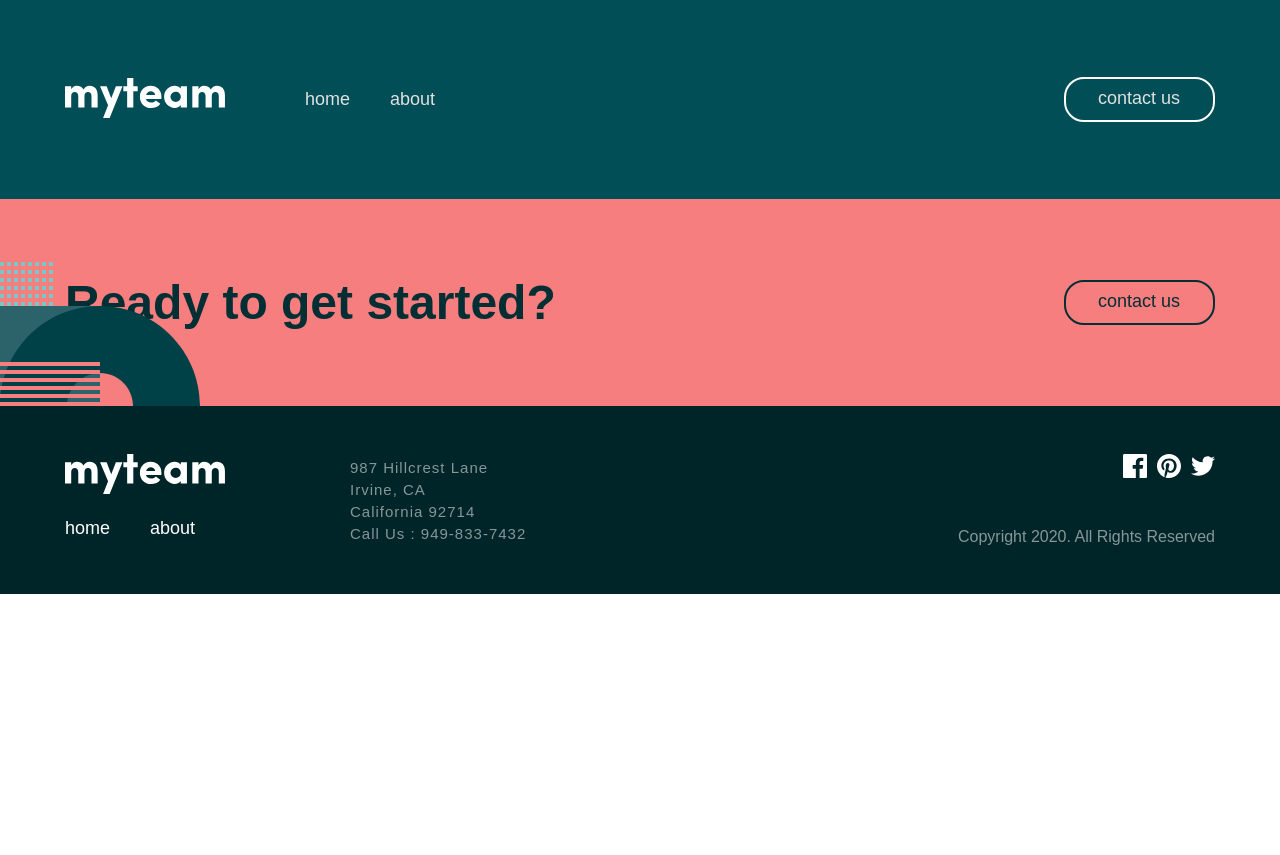
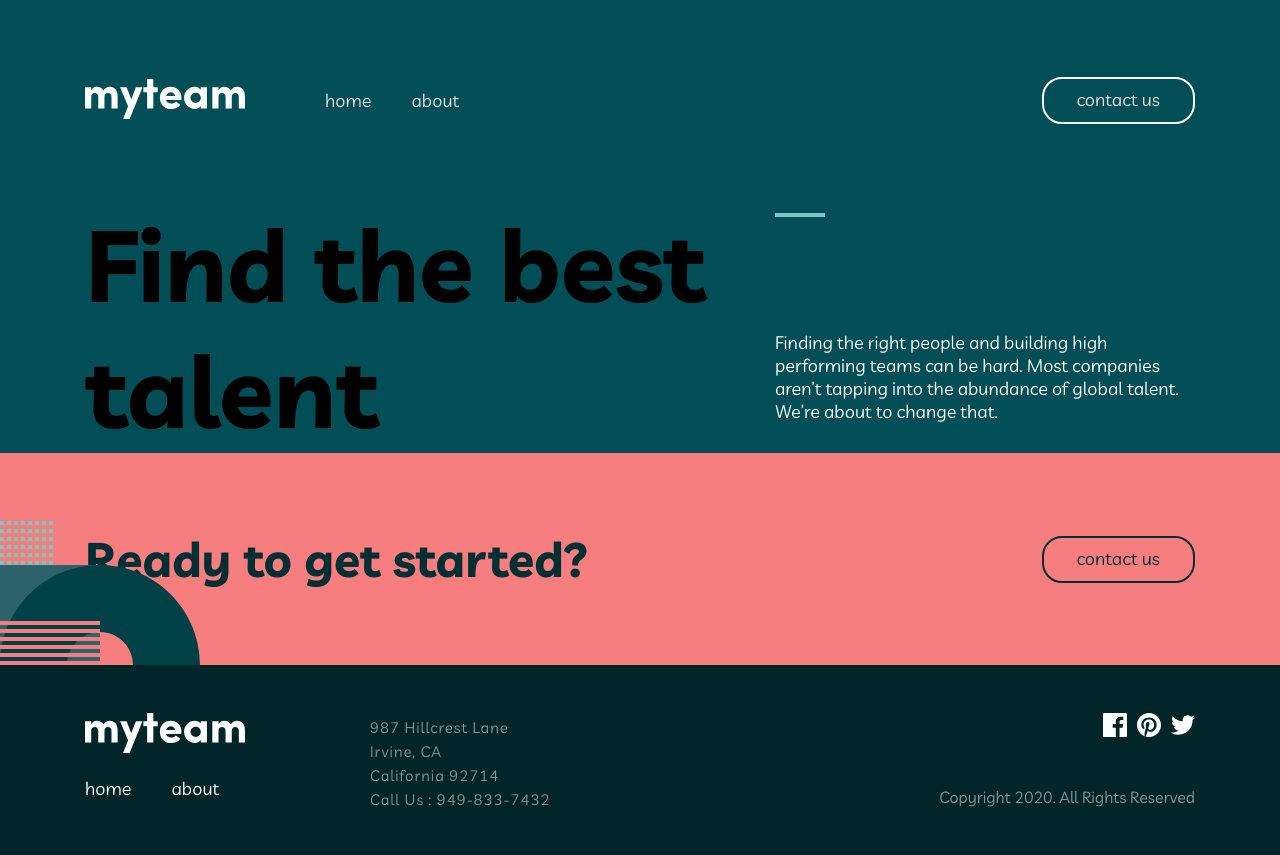
Before and after one commit to shaxriyor364/PEOPLE_TEAM, a plain HTML site: page pages/home.html in a window 1280 px wide. Before the commit the page ends 800 px from the top, so only its background shows below. Drawn offline with Linux system fonts and the light colour scheme; files whose address does not match are found by name.

Commit message:
qwedqfdqWQFE

```diff
--- a/pages/home.html
+++ b/pages/home.html
@@ -40,7 +40,30 @@
       </div>
     </header>
 
-    <section></section>
+    <section class="section-one">
+      <div class="container">
+        <div class="flex-section-one">
+          <div>
+            <div class="line">
+              <img src="../images/disk-left.svg" alt="none!" />
+            </div>
+            <div>
+              <h1 class="h1-text">Find the best <span>talent</span></h1>
+            </div>
+          </div>
+          <div>
+            <div class="line2">
+              <img src="../images/line2.svg" alt="none!" />
+            </div>
+            <p class="pp-text">
+              Finding the right people and building high performing teams can be
+              hard. Most companies aren’t tapping into the abundance of global
+              talent. We’re about to change that.
+            </p>
+          </div>
+        </div>
+      </div>
+    </section>
 
     <section></section>
 
--- a/scss/_contact.scss
+++ b/scss/_contact.scss
@@ -10,22 +10,33 @@
 .body {
   background: rgba(1, 78, 86, 1);
   display: flex;
-  // gap: 0;
 }
 
 .logo-icon {
   height: 200px;
+  @media (max-width: 650px) {
+    display: none;
+  }
 }
 
-.group7{
+.group7 {
   height: 200px;
   margin-top: 320px;
+  @media (max-width: 650px) {
+    display: none;
+  }
 }
 
 .contact {
   display: flex;
-  gap: 220px;
+  width: 100%;
+  justify-content: space-between;
   margin-bottom: 120px;
+  padding: 50px 0;
+  gap: 50px;
+  @media (max-width: 1070px) {
+    flex-direction: column;
+  }
   .contact_desc {
     .contact_desc-title {
       font-family: Livvic;
@@ -37,16 +48,6 @@
     }
 
     .contact_desc-ask {
-      // color: adjust-color(
-      //   $color: #000000,
-      //   $red: 1,
-      //   $green: 2,
-      //   $blue: 3,
-      //   $hue: 0,
-      //   $saturation: 0%,
-      //   $lightness: 0%,
-      //   $alpha: 1
-      // );
       font-family: Livvic;
       font-weight: 700;
       font-size: 32px;
@@ -78,7 +79,8 @@
   }
   .contact-login {
     .contact-login_form {
-      width: 540px;
+      width: 100%;
+      max-width: 540px;
 
       .contact-login_form_input {
         margin-bottom: 24px;
--- a/scss/_home.scss
+++ b/scss/_home.scss
@@ -1,174 +1,39 @@
 @use "./varables" as var;
-header {
+
+.section-one {
   background-color: var.$bg--014;
-
-  ul {
-    display: flex;
-    gap: 40px;
-    li {
-      list-style-type: none;
-      a {
-        text-decoration: none;
-        color: var.$bg--E1;
-        font-size: 18px;
-      }
-    }
-  }
-  .menu-flex {
-    display: flex;
-    gap: 80px;
-    align-items: center;
-    @media (max-width: 500px) {
-      flex-direction: column;
-      gap: 20px;
-      justify-content: center;
-      align-items: center;
-      margin-bottom: 20px;
-    }
-  }
-  button {
-    border: 2px solid var.$bg--FF;
-    border-radius: 20px;
-    background-color: var.$bg--014;
-    ul {
-      li {
-        list-style-type: none;
-        color: var.$bg--FF;
-        padding: 9px 33px 11px 32px;
-        font-size: 18px;
-        a {
-          text-decoration: none;
-        }
-      }
-    }
-  }
-  .btn-flex {
-    display: flex;
-    justify-content: space-between;
-    padding: 77px 0;
-    @media (max-width: 805px) {
-      flex-direction: column;
-      justify-content: center;
-      align-items: center;
-    }
-  }
-  .hamburger {
-    display: none;
-  }
-  @media (max-width: 810px) {
-    .menu-flex-3 {
-      display: none;
-      flex-direction: column;
-    }
-    .btn-flex {
-      flex-direction: column;
-      justify-content: center;
-      align-items: center;
-    }
-    #hamburger {
-      display: flex;
-    }
-    .active {
-      display: flex !important;
-    }
-  }
-}
-.section-four {
-  background-color: var.$bg--F6;
   position: relative;
-  img {
-    position: absolute;
-    left: 0.1px;
-    bottom: 0;
-  }
-  .btn-flexTwo {
-    display: flex;
-    justify-content: space-between;
-    align-items: center;
-    padding: 76px 0;
-
-    @media (max-width: 890px) {
-      flex-wrap: wrap;
-      align-items: center;
-      justify-content: center;
-    }
-
-    h2 {
-      font-size: 48px;
-      max-width: 100%;
-      color: var.$bg--012;
-    }
-    button {
-      border: 2px solid var.$bg--012;
-      border-radius: 20px;
-      background-color: var.$bg--F6;
-      ul {
-        li {
-          list-style-type: none;
-          padding: 9px 33px 11px 32px;
-          font-size: 18px;
-          a {
-            color: var.$bg--012;
-            text-decoration: none;
-          }
-        }
+  .line {
+    img {
+      position: absolute;
+      left: 0.1px;
+      @media (max-width: 1350px) {
+        display: none;
       }
     }
   }
 }
-footer {
-  background-color: var.$bg--002;
-  img {
-    padding: 48px 0 0 0;
-  }
 
-  ul {
-    display: flex;
-    gap: 40px;
-    padding-top: 20px;
-    padding-bottom: 55px;
-    li {
-      list-style-type: none;
-      a {
-        text-decoration: none;
-        color: var.$bg--FF;
-        font-size: 18px;
-      }
-    }
-  }
-  .paragraf {
-    color: var.$bg--E1;
-    font-size: 15px;
-    padding-top: 48px;
-    letter-spacing: 1px;
-    opacity: 60%;
-    p {
-      padding-top: 5px;
-    }
-  }
-  .footer-flex {
-    display: flex;
-    gap: 125px;
-  }
-  .logo-footer {
-    display: flex;
-    justify-content: end;
-    align-items: center;
-    gap: 10px;
-  }
-  .p-text {
-    color: var.$bg--E1;
-    opacity: 60%;
-    padding-top: 50px;
-  }
-  .footer-flex {
-    display: flex;
-    justify-content: space-between;
-
-    @media (max-width: 900px) {
-      flex-wrap: wrap;
-      justify-content: center;
-      gap: 40px;
-    }
+.h1-text {
+  width: 635px;
+  font-size: 100px;
+  color: var.$bg--FF;
+  span {
+    color: $bg--F6;
   }
 }
+.pp-text {
+  max-width: 420px;
+  font-size: 18px;
+  color: var.$bg--FF;
+  padding-top: 110px;
+}
+.flex-section-one {
+  display: flex;
+  justify-content: space-between;
+  flex-wrap: wrap;
+  @media (max-width: 1180px) {
+    justify-content: center;
+    gap: 40px;
+  }
+}
--- a/scss/style.scss
+++ b/scss/style.scss
@@ -2,8 +2,7 @@
 @use "./contact.scss";
 @use "./home.scss";
 @use "./varables" as var;
-@use "./header";
-@use "./footer";
+@use "./header-footer";
 @use "./function" as func;
 @import url("https://fonts.googleapis.com/css2?family=Inter:ital,opsz,wght@0,14..32,100..900;1,14..32,100..900&family=Lato:ital,wght@0,100;0,300;0,400;0,700;0,900;1,100;1,300;1,400;1,700;1,900&family=Livvic:ital,wght@0,100;0,200;0,300;0,400;0,500;0,600;0,700;0,900;1,100&family=Poppins:ital,wght@0,100;0,200;0,300;0,400;0,500;0,600;0,700;0,800;0,900;1,100;1,200;1,300;1,400;1,500;1,600;1,700;1,800;1,900&family=Roboto:ital,wght@0,100..900;1,100..900&display=swap");
 
```
Also changed, not shown: css/style.css, css/style.min.css, images/disk-left.svg (added), images/line2.svg (added).
